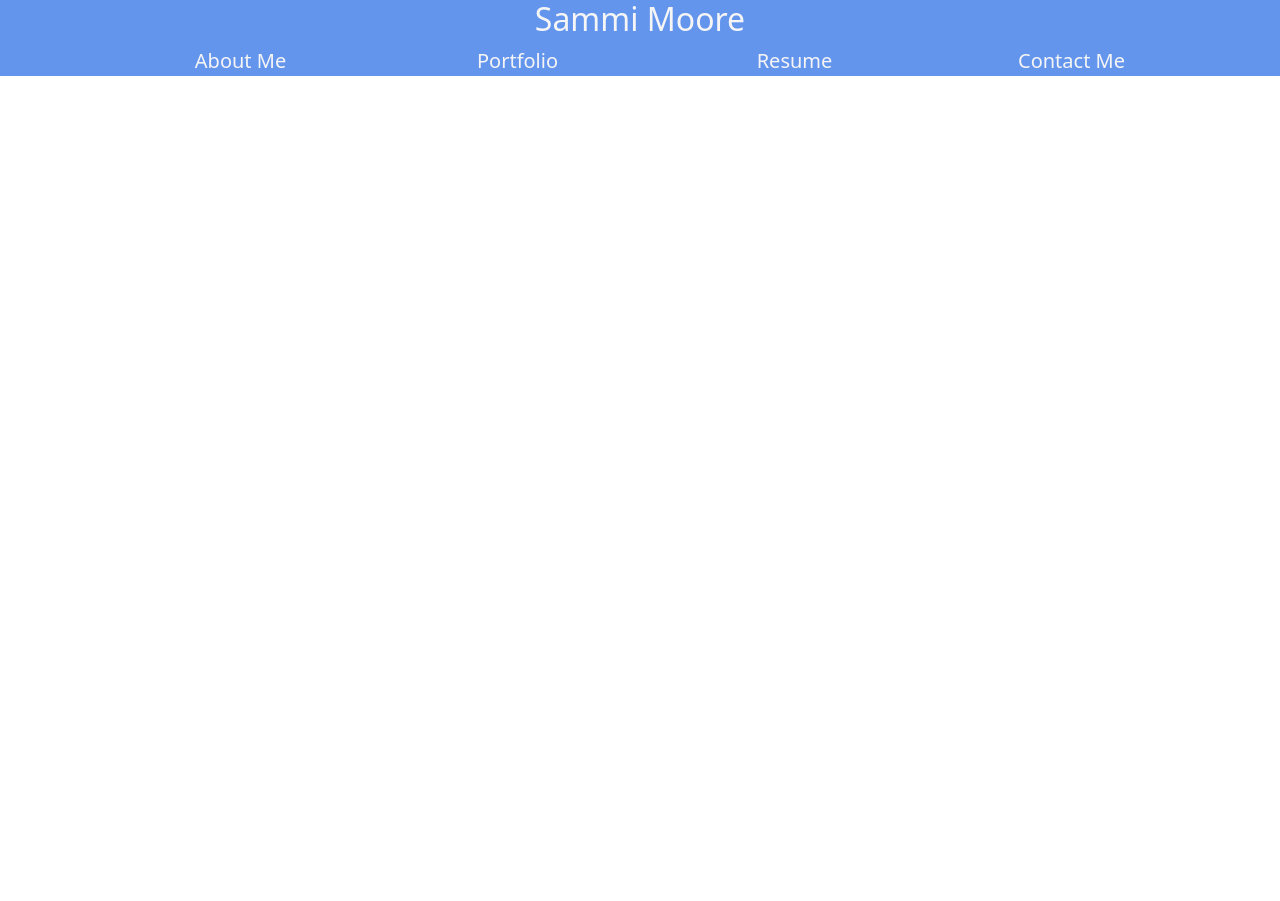
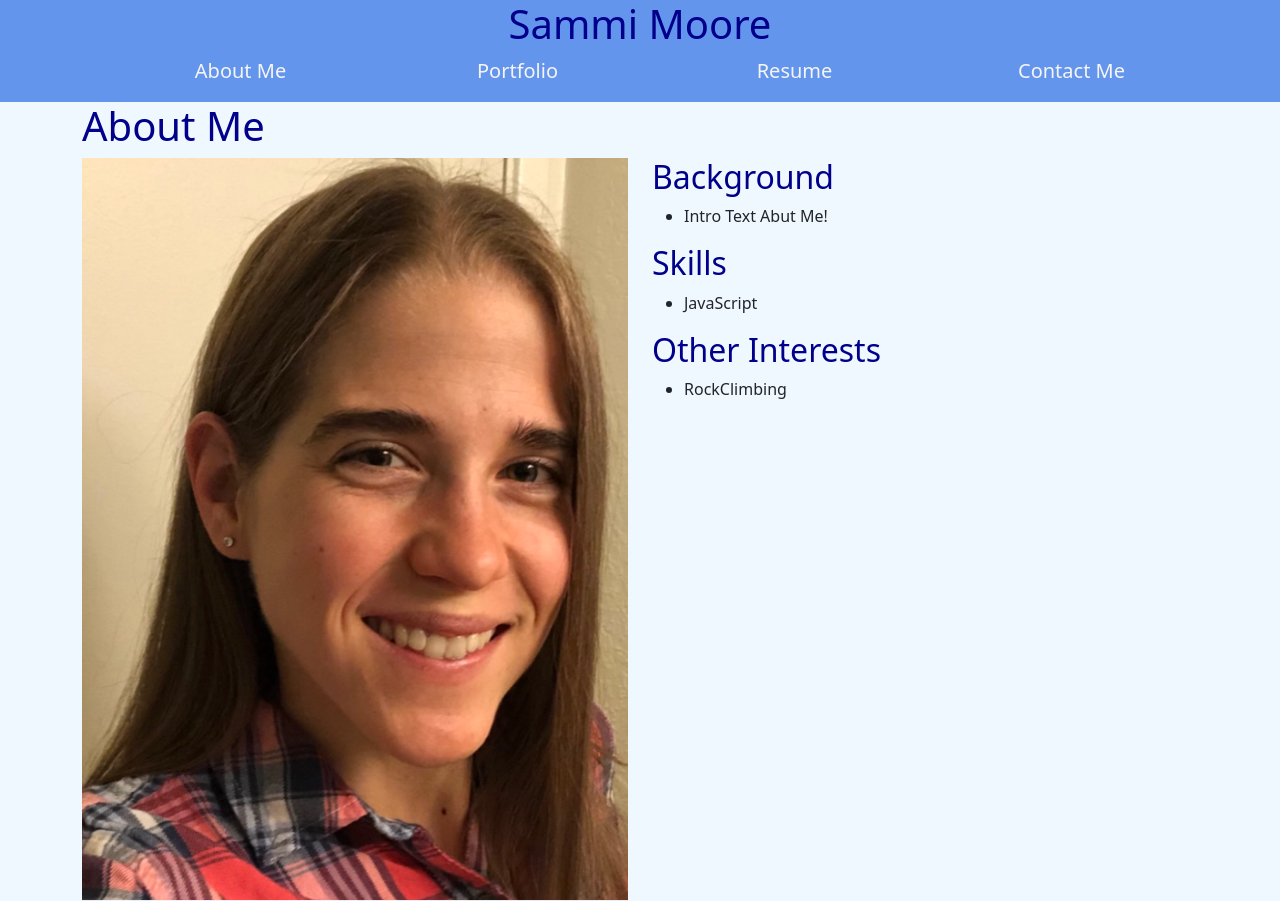
Before and after one commit to sm3131/sammi-portfolio, a React (Create React App) app: page / in a window 1280 px wide. Before the commit the page ends 800 px from the top, so only its background shows below. Built offline with nearby package versions, Linux system fonts and the light colour scheme.

Commit message:
added initial about me component

```diff
--- a/src/App.js
+++ b/src/App.js
@@ -1,12 +1,13 @@
 import React from 'react';
 import Nav from './components/Nav'
+import About from './components/About'
 
 function App() {
   return (
     <div className="nav-bar">
       <Nav />
       <main>
-
+        <About />
       </main>
       <footer>
 
--- /dev/null
+++ b/src/components/About/index.js
@@ -0,0 +1,31 @@
+import React from "react";
+import coverImage from "../../assets/img/sammi.png"
+
+function About() {
+    return(
+        <section className="container">
+            <h1>About Me</h1>
+            <div className="row" >
+            <img src={coverImage} className="col-6"/>
+            <div className="col-6">
+            <h2>Background</h2>
+            <ul className="col-6" >
+                <li>Intro Text Abut Me!</li>
+            </ul>
+            <h2>Skills</h2>
+            <ul>
+                <li>JavaScript</li>
+            </ul>
+            <h2>
+                Other Interests
+            </h2>
+            <ul>
+                <li>RockClimbing</li>
+            </ul>
+            </div>
+            </div>
+        </section>
+    )
+}
+
+export default About;
--- a/src/components/Nav/index.js
+++ b/src/components/Nav/index.js
@@ -5,30 +5,30 @@ function Nav() {
     return (
         <header className = "container">
             <div className ="row">
-            <h2 className="col-12 text-center">
+            <h1 className="col-12 text-center">
                 <a>
                     Sammi Moore
                 </a>
-            </h2>
+            </h1>
             </div>
             <nav>
                 <ul className ="row align-center nav-list">
-                    <li className="col-12 col-md-3 col-lg-3">
+                    <li className="col-12 col-md-3 col-lg-3 nav-item">
                         <a>
                             About Me
                         </a>
                     </li>
-                    <li className="col-12 col-md-3 col-lg-3">
+                    <li className="col-12 col-md-3 col-lg-3 nav-item">
                         <span>
                             Portfolio
                         </span>
                     </li>
-                    <li className="col-12 col-md-3 col-lg-3">
+                    <li className="col-12 col-md-3 col-lg-3 nav-item">
                         <span>
                             Resume
                         </span>
                     </li>
-                    <li className="col-12 col-md-3 col-lg-3">
+                    <li className="col-12 col-md-3 col-lg-3 nav-item">
                         <span>
                             Contact Me
                         </span>
--- a/src/index.css
+++ b/src/index.css
@@ -12,6 +12,25 @@ header {
   text-align: center;
 }
 
+.nav-item {
+  cursor: pointer;
+}
+
+.nav-item:hover {
+  color:darkblue;
+}
+
+main {
+  background:aliceblue;
+}
+h1 {
+  color:darkblue;
+}
+
+h2 {
+  color:darkblue;
+}
+
 footer {
   background:cornflowerblue;
 }
```
Also changed, not shown: src/assets/img/sammi.png (added), src/components/Portfolio/index.js (added).
